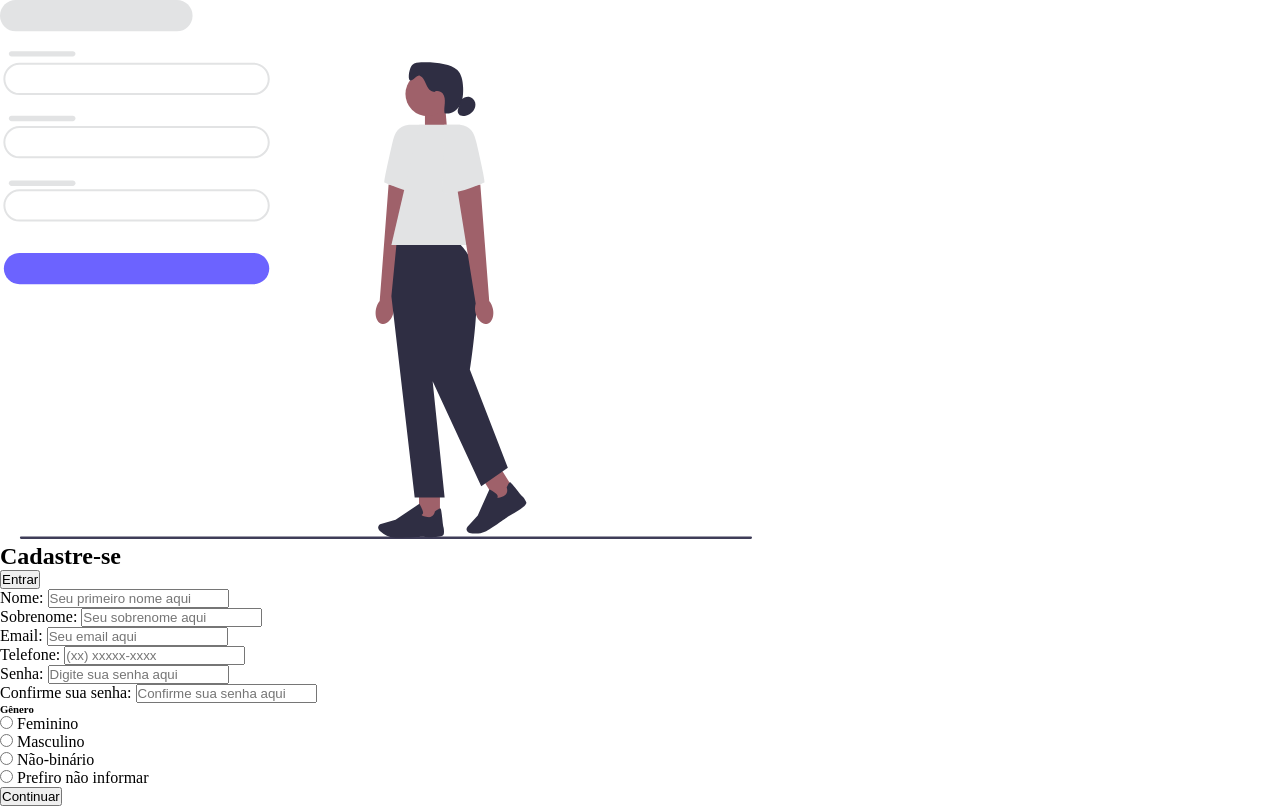
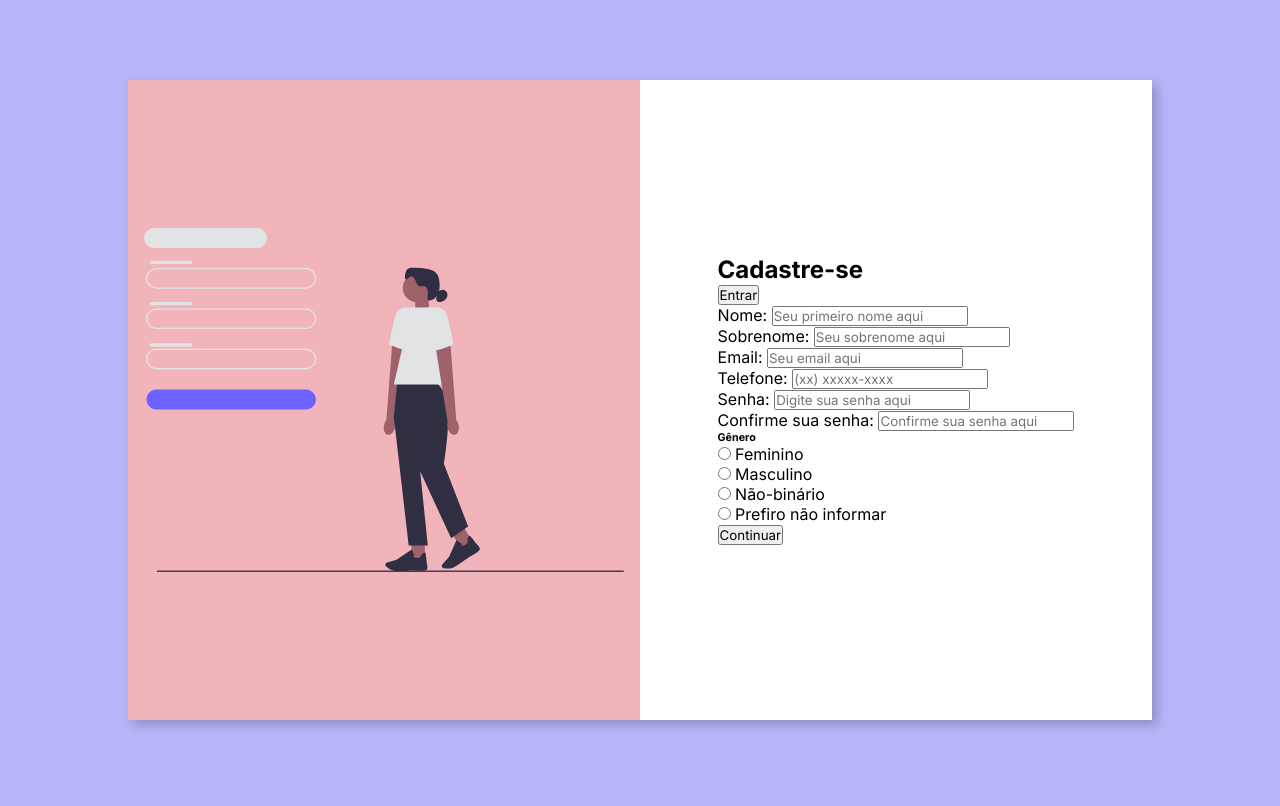
Before and after one commit to tiagoaraujo00/adaTech-projects, a plain HTML site: page responsive-forms/index.html in a window 1280 px wide. Drawn offline with Linux system fonts and the light colour scheme.

Commit message:
style: form changes

```diff
--- a/responsive-forms/assets/css/style.css
+++ b/responsive-forms/assets/css/style.css
@@ -4,4 +4,38 @@
   padding: 0;
   margin: 0;
   box-sizing: border-box;
+  font-family: 'Inter', sans-serif;
 }
+body {
+  width: 100%;
+  height: 100vh;
+  display: flex;
+  justify-content: center;
+  align-items: center;
+  background-color: #0c0ce94d;
+}
+.container {
+  width: 80%;
+  height: 80vh;
+  display: flex;
+  box-shadow: 5px 5px 10px rgba(0, 0, 0, .212);
+}
+.container__right {
+  width: 50%;
+  display: flex;
+  justify-content: center;
+  align-items: center;
+  background-color: #F1B4BB;
+  padding: 1rem;
+}
+.container__right img {
+  width: 100%
+}
+.container__left {
+  display: flex;
+  justify-content: center;
+  align-items: center;
+  flex-direction: column;
+  background-color: #FFF;
+  width: 50%;
+}
```
